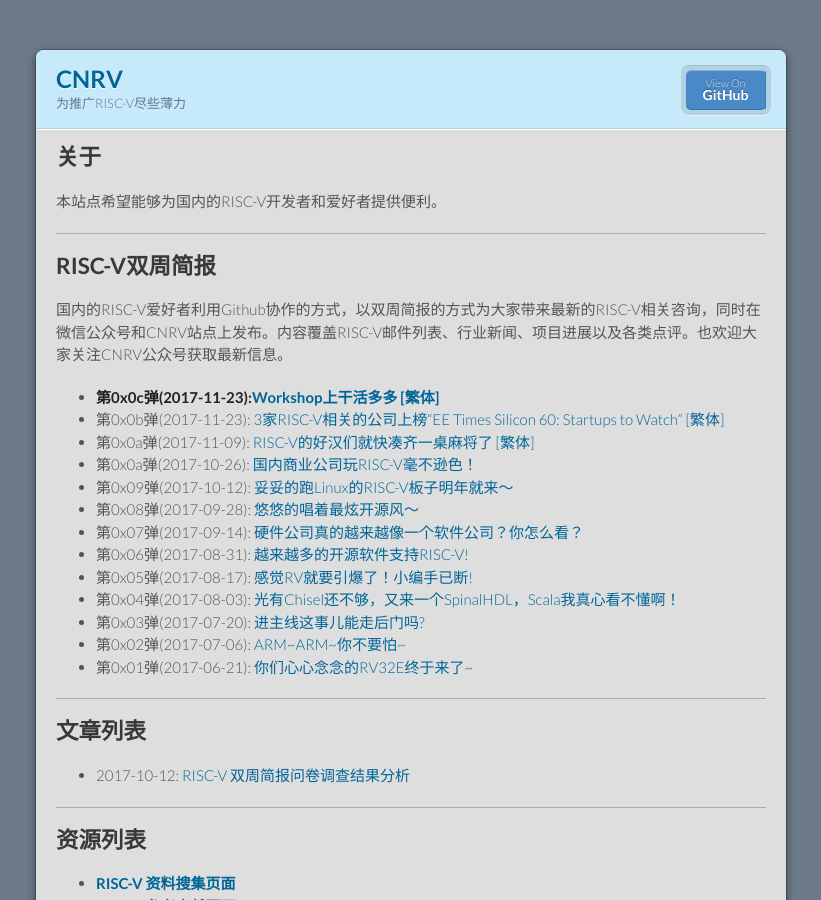
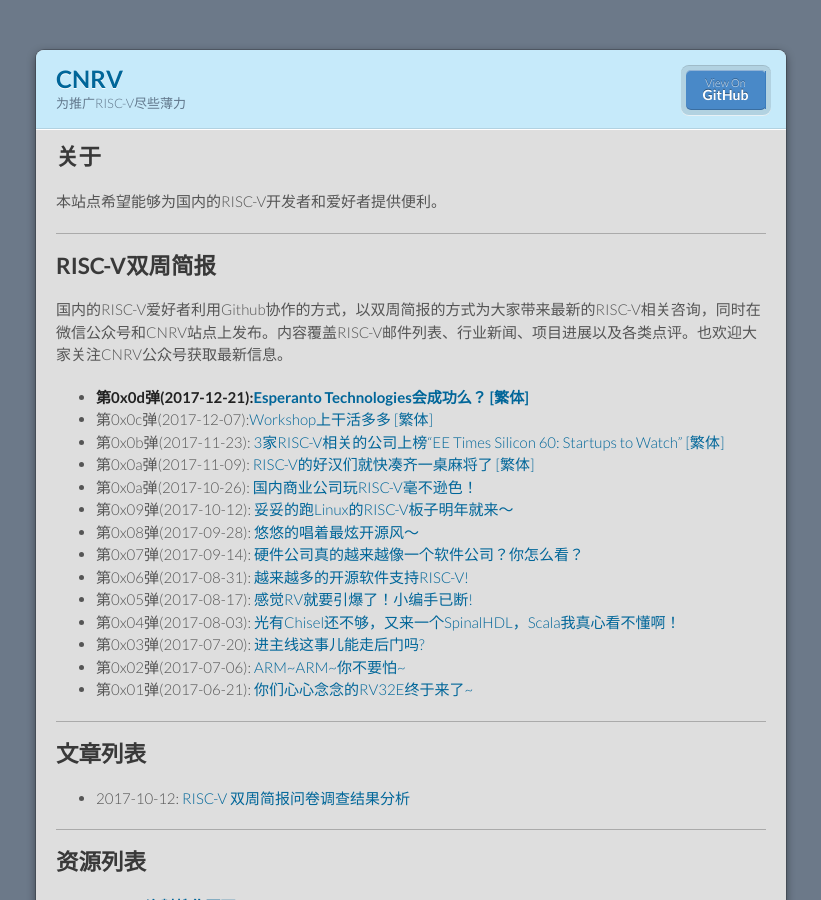
Before and after one commit to cnrv/home, a Jekyll site: the page built from index.md, in a window 1280 px wide and 900 px high. Shown: the whole window, without its empty margins (229-1050 px from the left). Built offline with Jekyll 4.4.1, drawn with Linux system fonts in a browser that asks for light colours; Markdown is read by kramdown in place of the engine named in the settings; comment, search, counter and statistics services are not loaded; our own code applies the rules of GitHub Pages for plain Markdown files.

Commit message:
index link.
Signed-off-by: Alex Guo <xfguo@credosemi.com.cn>

```diff
--- a/index.md
+++ b/index.md
@@ -12,7 +12,8 @@
 
 国内的RISC-V爱好者利用Github协作的方式，以双周简报的方式为大家带来最新的RISC-V相关咨询，同时在微信公众号和CNRV站点上发布。内容覆盖RISC-V邮件列表、行业新闻、项目进展以及各类点评。也欢迎大家关注CNRV公众号获取最新信息。
 
-- **第0x0c弹(2017-11-23):[Workshop上干活多多](bi-week-rpts/2017-12-07) [\[繁体\]](bi-week-rpts/2017-12-07.tc)**
+- **第0x0d弹(2017-12-21):[Esperanto Technologies会成功么？](bi-week-rpts/2017-12-21) [\[繁体\]](bi-week-rpts/2017-12-21.tc)**
+- 第0x0c弹(2017-12-07):[Workshop上干活多多](bi-week-rpts/2017-12-07) [\[繁体\]](bi-week-rpts/2017-12-07.tc)
 - 第0x0b弹(2017-11-23): [3家RISC-V相关的公司上榜“EE Times Silicon 60: Startups to Watch”](bi-week-rpts/2017-11-23) [\[繁体\]](bi-week-rpts/2017-11-23.tc)
 - 第0x0a弹(2017-11-09): [RISC-V的好汉们就快凑齐一桌麻将了](bi-week-rpts/2017-11-09) [\[繁体\]](bi-week-rpts/2017-11-09.tc)
 - 第0x0a弹(2017-10-26): [国内商业公司玩RISC-V毫不逊色！](bi-week-rpts/2017-10-26)
```
